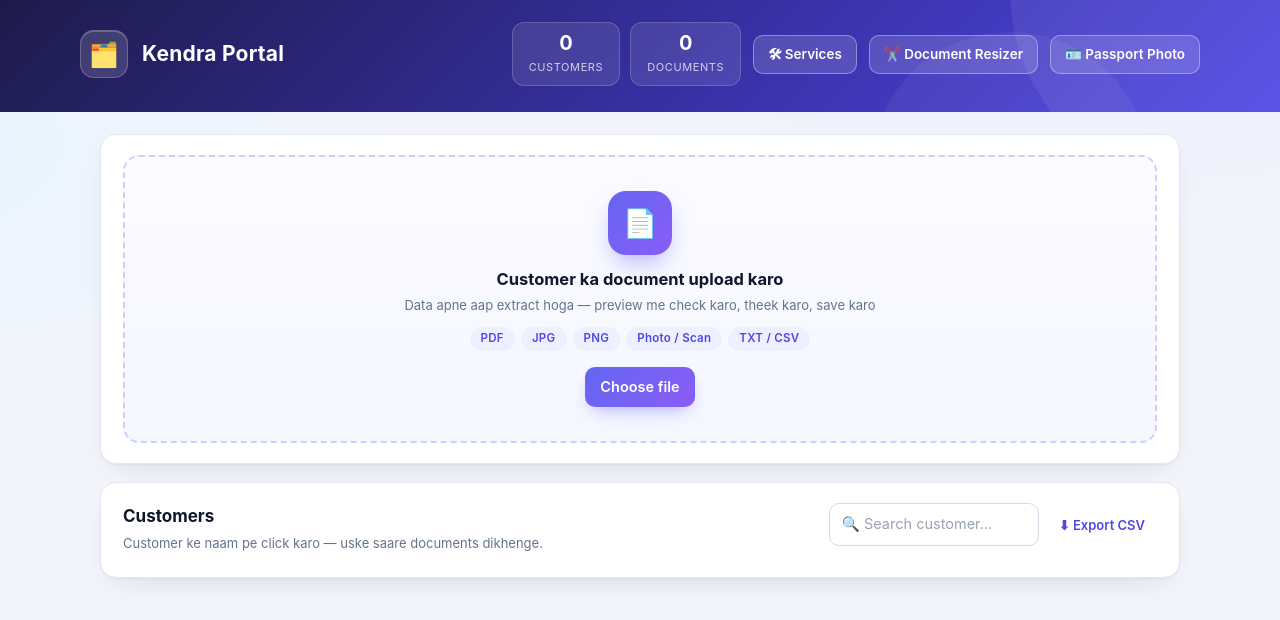
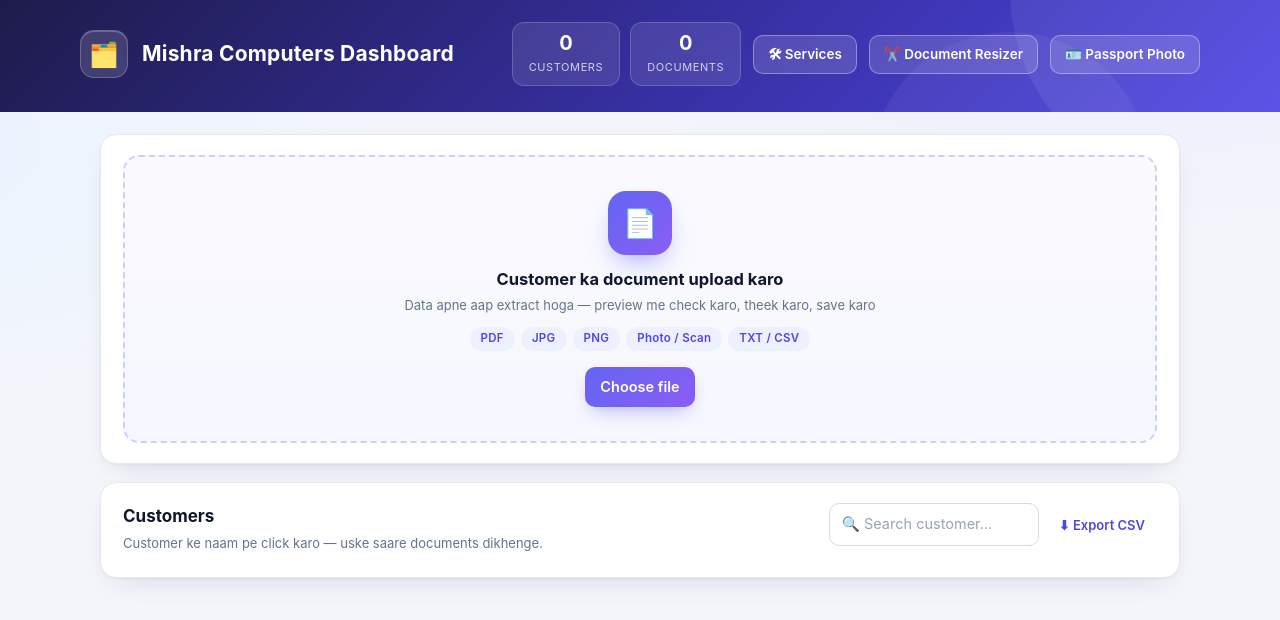
Before and after one commit to Peterparker786/kendra-portal, a website: page public/index.html in a window 1280 px wide. Drawn offline with Linux system fonts and the light colour scheme; no server answers.

Commit message:
Header title: Kendra Portal -> Mishra Computers Dashboard

```diff
--- a/public/index.html
+++ b/public/index.html
@@ -3,7 +3,7 @@
 <head>
   <meta charset="UTF-8" />
   <meta name="viewport" content="width=device-width, initial-scale=1.0" />
-  <title>Kendra Portal — Client Documents</title>
+  <title>Mishra Computers Dashboard — Client Documents</title>
   <link rel="stylesheet" href="style.css" />
 </head>
 <body>
@@ -12,7 +12,7 @@
       <div class="brand">
         <div class="logo-badge">🗂️</div>
         <div>
-          <h1>Kendra Portal</h1>
+          <h1>Mishra Computers Dashboard</h1>
         </div>
       </div>
       <div class="top-actions">
```
